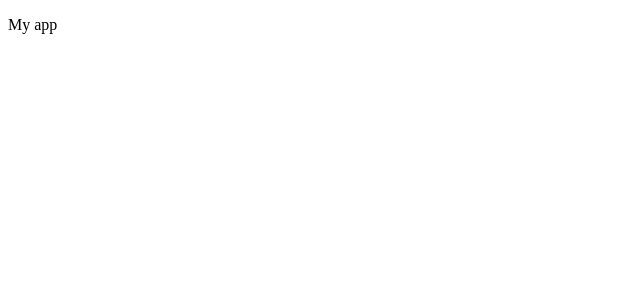
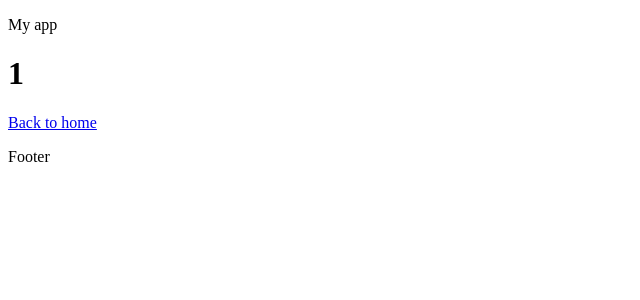
Before and after one commit to antoinechassagne/react-introduction, a React (Vite) app: page /users/1 in a window 1280 px wide. Before the commit this address had no page. Shown: the top 300 px of the page, without its empty margins (0-640 px from the left). Built offline with nearby package versions, Linux system fonts and the light colour scheme.

Commit message:
feat: add dynamic routing

```diff
--- a/src/App.jsx
+++ b/src/App.jsx
@@ -1,7 +1,8 @@
-import { BrowserRouter, Routes, Route } from "react-router-dom";
+import { BrowserRouter, Routes, Route, useParams } from "react-router-dom";
 
 import Hello from "./pages/Hello";
 import Goodbye from "./pages/Goodbye";
+import User from "./pages/User";
 
 const App = () => {
   return (
@@ -10,9 +11,11 @@ const App = () => {
       <BrowserRouter>
         <Routes>
           <Route path="/" element={<Hello />} />
-          <Route path="goodbye" element={<Goodbye />} />
+          <Route path="/goodbye" element={<Goodbye />} />
+          <Route path="/users/:userId" element={<User />} />
         </Routes>
       </BrowserRouter>
+      <p>Footer</p>
     </>
   );
 };
--- a/src/pages/Hello.jsx
+++ b/src/pages/Hello.jsx
@@ -5,6 +5,7 @@ const Hello = () => {
     <>
       <h1>Hello world !</h1>
       <Link to="/goodbye">Goodbye</Link>
+      <Link to="/user/test">Test user</Link>
     </>
   );
 };
--- /dev/null
+++ b/src/pages/User.jsx
@@ -0,0 +1,14 @@
+import { Link, useParams } from "react-router-dom";
+
+const User = () => {
+  const { userId } = useParams();
+
+  return (
+    <>
+      <h1>{userId}</h1>
+      <Link to="/">Back to home</Link>
+    </>
+  );
+};
+
+export default User;
```
